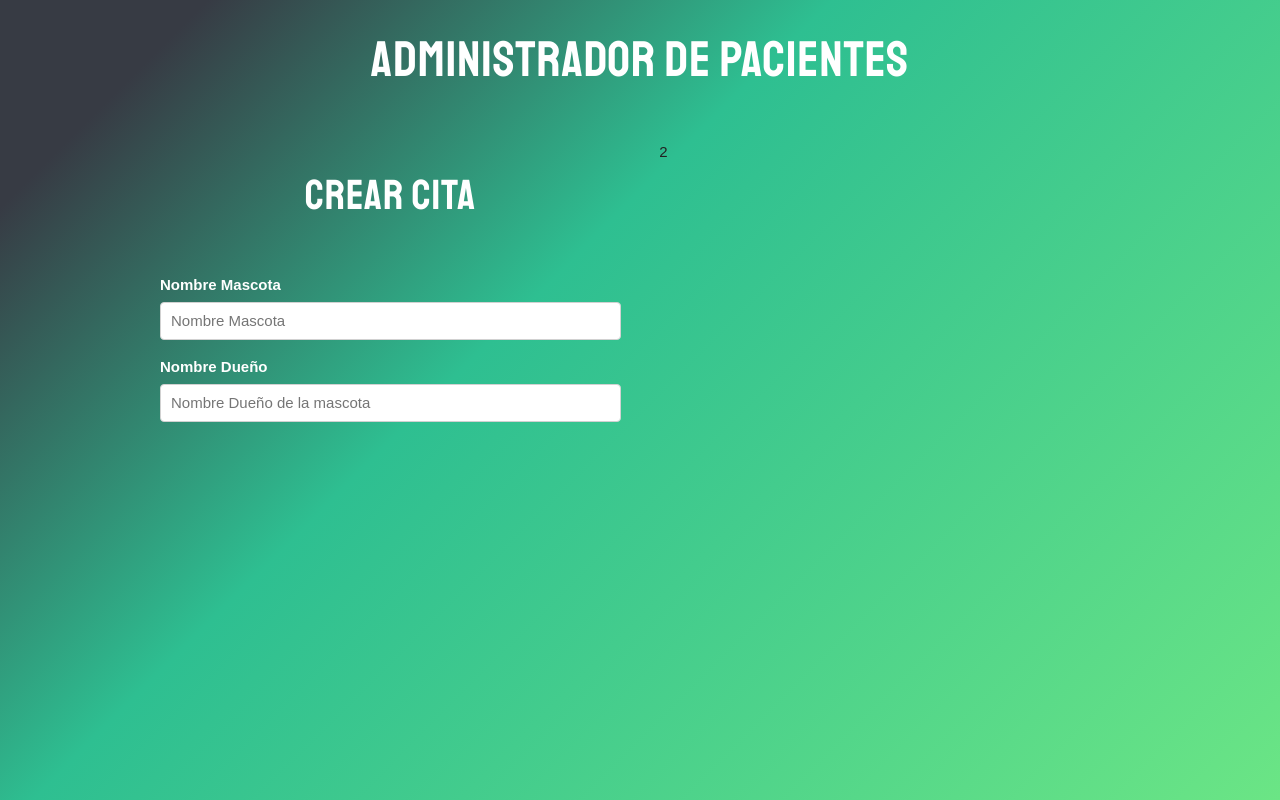
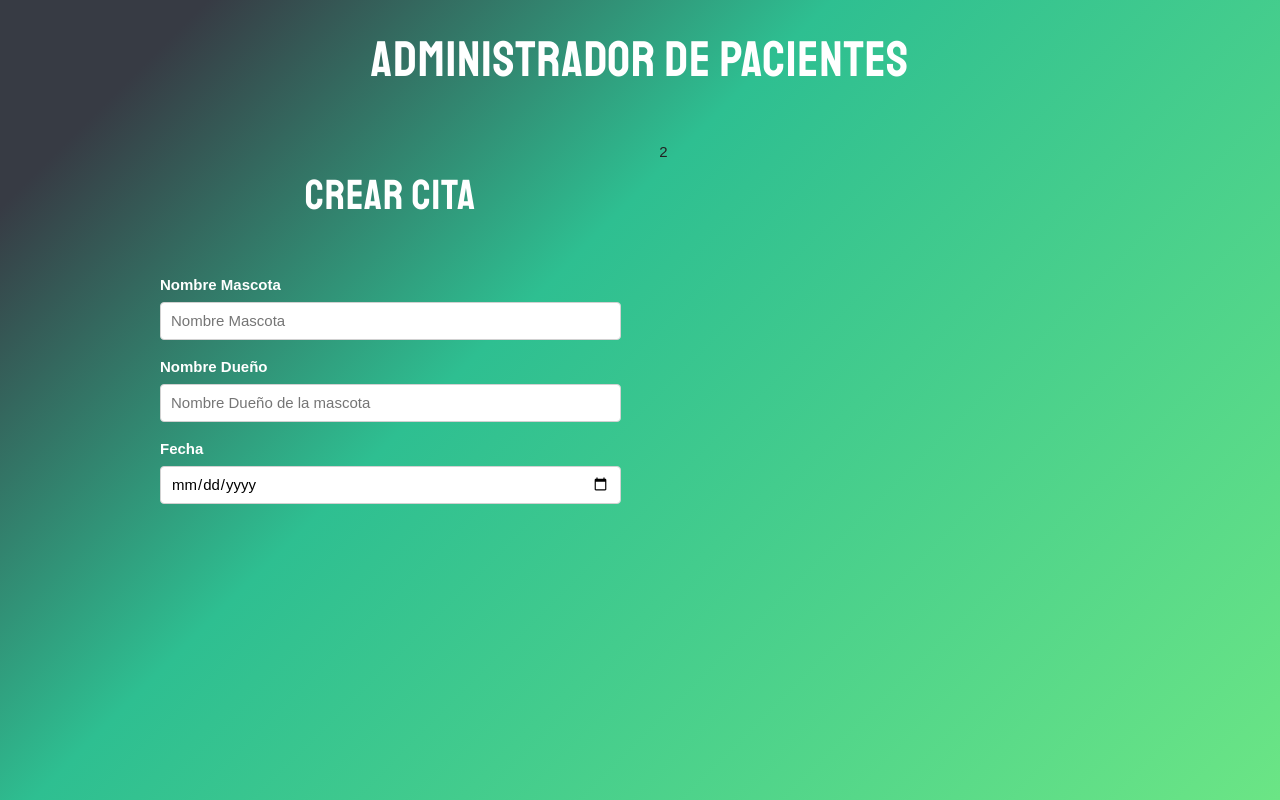
Before and after one commit to pipe473/Formulario_ReactJs, a React (Create React App) app: page / in a window 1280 px wide. Built offline with nearby package versions, Linux system fonts and the light colour scheme.

Commit message:
Creando input para añadir una fecha al formulario

```diff
--- a/src/components/Formulario.js
+++ b/src/components/Formulario.js
@@ -21,6 +21,13 @@ const Formulario = () => {
                     placeholder="Nombre Dueño de la mascota"
                 />
 
+                <label>Fecha</label>
+                <input
+                    type="date"
+                    name="fecha"
+                    className="u-full-width"
+                />
+
 
             </form>
         </Fragment>
```
